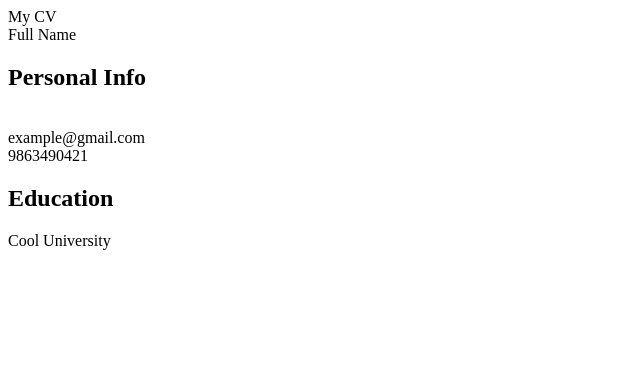
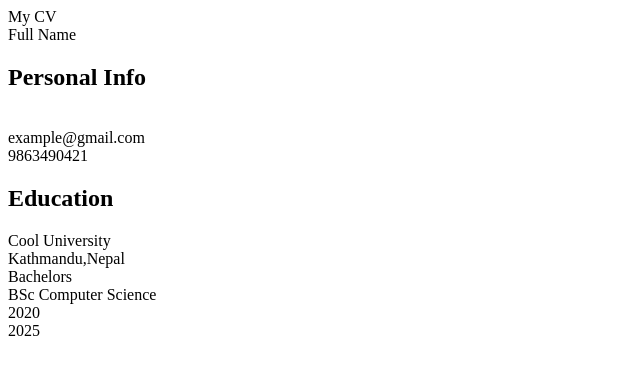
Before and after one commit to PrassesKhadka/CV-Application, a React (Create React App) app in the folder cv-project/: page / in a window 1280 px wide. Shown: the top 374 px of the page, without its empty margins (0-640 px from the left). Built offline with nearby package versions, Linux system fonts and the light colour scheme.

Commit message:
Education section completed

```diff
--- a/cv-project/src/components/Education.js
+++ b/cv-project/src/components/Education.js
@@ -15,6 +15,7 @@ class Education extends Component
                 <h2>Education</h2>
                 {/* edit function is a prop here from Personal Component */}
                 {/* edit function changes the university[1]=true such that Form/Input will be shown for user to input */}
+                {/* Uniiversity secion */}
                 <span onClick={()=>edit('education','university')}>
                     {education.university[1]
                     ?
@@ -25,6 +26,66 @@ class Education extends Component
                     :education.university[0]
                     }
                 </span>
+                <br></br>
+                {/* City secion */}
+                <span onClick={()=>edit('education','city')}>
+                    {education.city[1]
+                    ?
+                    <form onSubmit={(e)=>onSubmit(e,'education','city')}>
+                        <input onChange={(e)=>handleChange(e,'education','city')} type='text'></input>
+                        <button type='submit'>Ok</button>
+                    </form>
+                    :education.city[0]
+                    }
+                </span>
+                <br></br>
+                {/* Degree secion */}
+                <span onClick={()=>edit('education','degree')}>
+                    {education.degree[1]
+                    ?
+                    <form onSubmit={(e)=>onSubmit(e,'education','degree')}>
+                        <input onChange={(e)=>handleChange(e,'education','degree')} type='text'></input>
+                        <button type='submit'>Ok</button>
+                    </form>
+                    :education.degree[0]
+                    }
+                </span>
+                <br></br>
+                {/* Subject secion */}
+                <span onClick={()=>edit('education','subject')}>
+                    {education.subject[1]
+                    ?
+                    <form onSubmit={(e)=>onSubmit(e,'education','subject')}>
+                        <input onChange={(e)=>handleChange(e,'education','subject')} type='text'></input>
+                        <button type='submit'>Ok</button>
+                    </form>
+                    :education.subject[0]
+                    }
+                </span>
+                <br></br>
+                {/* From secion */}
+                <span onClick={()=>edit('education','from')}>
+                    {education.from[1]
+                    ?
+                    <form onSubmit={(e)=>onSubmit(e,'education','from')}>
+                        <input onChange={(e)=>handleChange(e,'education','from')} type='text'></input>
+                        <button type='submit'>Ok</button>
+                    </form>
+                    :education.from[0]
+                    }
+                </span>
+                <br></br>
+                {/* To secion */}
+                <span onClick={()=>edit('education','to')}>
+                    {education.to[1]
+                    ?
+                    <form onSubmit={(e)=>onSubmit(e,'education','to')}>
+                        <input onChange={(e)=>handleChange(e,'education','to')} type='text'></input>
+                        <button type='submit'>Ok</button>
+                    </form>
+                    :education.to[0]
+                    }
+                </span>
             </div>
         )
     }
```
